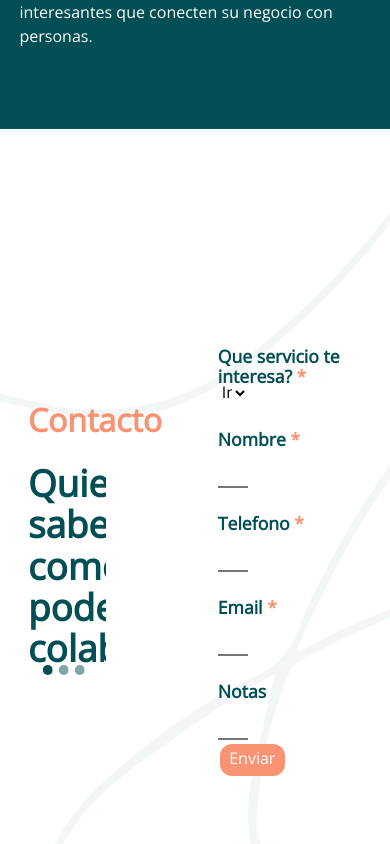
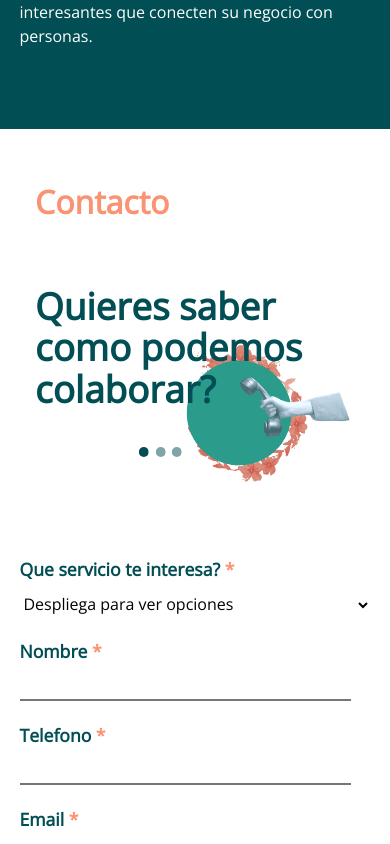
Before and after one commit to villaleoo/constel-accion, a React (Create React App) app: page / in a window 390 px wide. Shown: the part 4240-5084 px from the top of the page. Built offline with nearby package versions, Linux system fonts and the light colour scheme.

Commit message:
actualizacion contacto 2

```diff
--- a/src/components/content/sectionList/contacto/Contacto.jsx
+++ b/src/components/content/sectionList/contacto/Contacto.jsx
@@ -1,6 +1,7 @@
 import React from 'react'
 import Swal from 'sweetalert2'
 import './contactoStyles.scss'
+import contacto from "../../../assets/CONTACTO.png";
 
 export const Contacto = () => {
 
@@ -22,7 +23,6 @@ export const Contacto = () => {
           icon: 'error',
           title: 'Oops...',
           text: 'Debe completar todos los campos',
-
         })
         msgEmpty = true;
       }
@@ -68,9 +68,11 @@ export const Contacto = () => {
 
   return (
     <div className='contactoContainer' id='seccionContacto'>
-      <div className=''>
-      <h2>Contacto</h2>
+       <img className='telefono' src={contacto}/>
+      <div className='contacto'>
+        <h2>Contacto</h2>
           <div id="carouselExampleIndicators" className="carousel slide"  data-ride="carousel" interval="2000">
+
           <ol className="carousel-indicators">
             <li data-target="#carouselExampleIndicators" data-slide-to="0" className="active" ></li>
             <li data-target="#carouselExampleIndicators" data-slide-to="1"></li>
@@ -81,14 +83,16 @@ export const Contacto = () => {
                <p>Quieres saber como podemos colaborar?</p>
             </div>
             <div className="carousel-item">
-               <p>Hacemos un cafe virtual?</p>
+               <p>Hacemos un café virtual?</p>
             </div>
             <div className="carousel-item">
-               <p>Escribenos y cuentanos que necesitas</p>
+               <p>Escríbenos y cuéntanos que necesitas</p>
             </div>
           </div>
         </div>
+
       </div>
+
       <div className='formContainer'>
         <form className="form" onSubmit={ev => {
             ev.preventDefault();
@@ -96,7 +100,9 @@ export const Contacto = () => {
         }}>
           <label for="servicio">Que servicio te interesa? <span>*</span></label>
             <select name="servicio">
-              <option disabled value></option>
+
+              <option value="none" selected disabled hidden>  Despliega para ver opciones</option>
+
               <option value="investigacion">Investigación</option>
               <option value="branding">Branding</option>
               <option value="comunicacion">Comunicación y contenido</option>
--- a/src/components/content/sectionList/contacto/contactoStyles.scss
+++ b/src/components/content/sectionList/contacto/contactoStyles.scss
@@ -1,23 +1,43 @@
+
+
 .contactoContainer{
-   background-image: url("../../../assets/background-white.jpg");
+   background-image: url("../../../assets/conFondoClaro.png");
+   background-size: cover;
     height: 100vh;
     width: 100vw;
     display: flex;
     justify-content: space-around;
     align-items: center;
+    overflow-x: hidden;
         h2{
             font-style: normal;
             font-weight: 700;
             color:#FA9373;
             font-size: 2rem;
         }
+
+}
+
+.contacto{
+  margin-left: 4vw;
+  margin-top: -2vh;
 }
 
 
+.telefono{
+  position:absolute;
+  z-index: 0;
+  width: 57vh;
+  height: 57vh;
+  margin-top: 25vh;
+  transform: translateX(-40vw);
+}
 
 .carousel .carousel-indicators li {
+  margin-left: 1vw;
     width: 10px;
    height: 10px;
+   z-index: 100;
    border-radius: 100%;
    background-color: #014E54;
    transform: translateX(-8vw);
@@ -27,6 +47,7 @@
     overflow: hidden;
     height: 30vh;
     width: 20vw;
+
     display: flex;
     align-items: center;
 
@@ -74,6 +95,7 @@
     border: none;
     border-radius: 4px;
     background-color:transparent;
+
   }
   input[type=text] {
     height: 3vh;
@@ -106,13 +128,42 @@
 
 }
 
+.btn-close{
+  background-color:#014E54;
+}
+
+
+
+
  @media only screen and (min-width:0px) and (max-width:768px){
+  .contactoContainer{
+    flex-direction: column;
+    align-items: flex-start;
+    height: 110vh;
+    padding:45px 0 10% 5%;
+    background-image: none;
+
+  }
+  .telefono{
+    position:absolute;
+    z-index: 0;
+    width: 22vh;
+    height: 22vh;
+    margin-top: -43vh;
+    left: 40vw;
+    transform: matrix(-0.61, 0.79, 0.79, 0.61, 0, 0);
+  }
+
+  .carousel-inner{
+    width: 80vw;
+  }
+  .form{
+    width: 90vw;
+  }
   .formContainer input{
-    width: 30px;
+    width: 85vw;
   }
-  .formContainer select{
-    width: 30px;
-  }
+
 }
 
 @media only screen and (min-width:769px) and (max-width:1023px){
```
Also changed, not shown: src/components/assets/CONTACTO.png (added).
